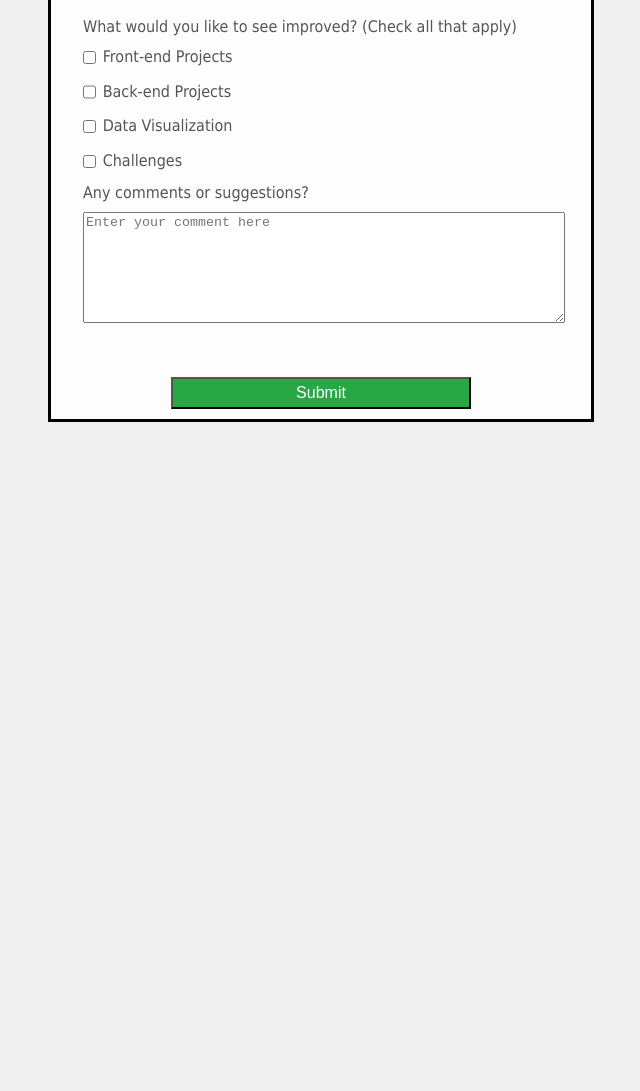
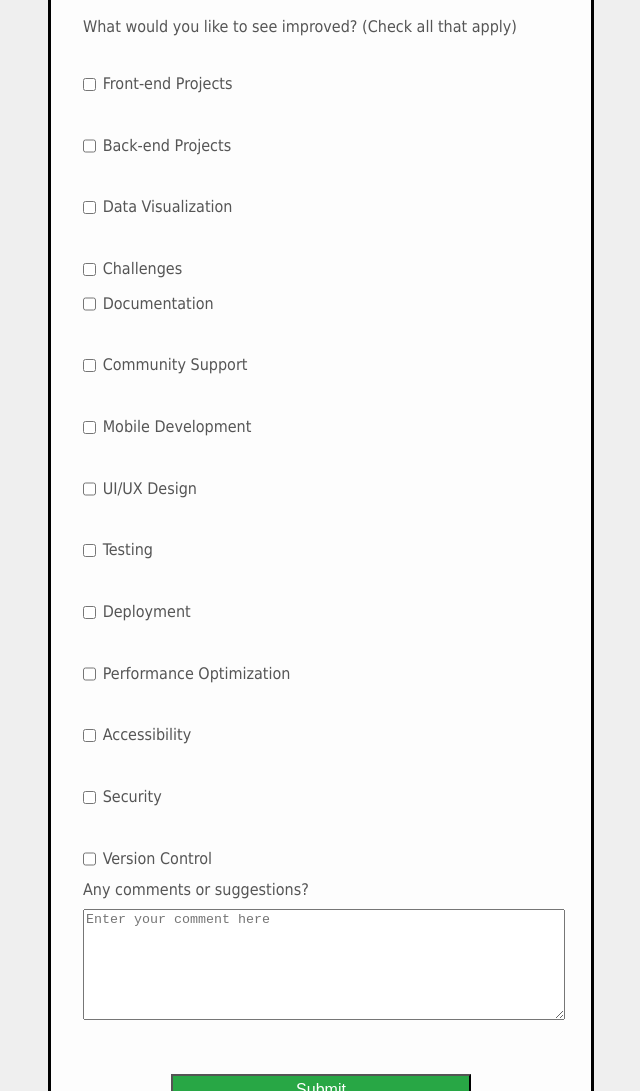
Before and after one commit to has6237/form-html-css, a plain HTML site: page index.html in a window 1280 px wide. Shown: the part 639-1730 px from the top of the page, without its empty margins (319-959 px from the left). Before the commit the page ends 1061 px from the top, so only its background shows below. Drawn offline with Linux system fonts and the light colour scheme.

Commit message:
Update index.html

```diff
--- a/index.html
+++ b/index.html
@@ -42,10 +42,20 @@
 
 <fieldset>
         <label>What would you like to see improved? (Check all that apply)</label>
-        <label for="Front-end Projects"> <input type="checkbox" value="1" id="Front-end Projects" class="inline1" />Front-end Projects</label>
-        <label for="Back-end Projects"> <input type="checkbox" value="2" id="Back-end Projects" class="inline1" />Back-end Projects</label>
-        <label for="Data Visualization"> <input type="checkbox" value="3" id="Data Visualization" class="inline1" />Data Visualization</label>
-        <label for="Challenges"> <input type="checkbox" value="4" id="Challenges" class="inline1" />Challenges</label>
+        <label for="Front-end Projects"> <input type="checkbox" value="1" id="Front-end Projects" class="inline1" />Front-end Projects</label>
+        <label for="Back-end Projects"> <input type="checkbox" value="2" id="Back-end Projects" class="inline1" />Back-end Projects</label>
+        <label for="Data Visualization"> <input type="checkbox" value="3" id="Data Visualization" class="inline1" />Data Visualization</label>
+        <label for="Challenges"> <input type="checkbox" value="4" id="Challenges" class="inline1" />Challenges</label>
+        <label for="Documentation"> <input type="checkbox" value="5" id="Documentation" class="inline1" />Documentation</label>
+        <label for="Community Support"> <input type="checkbox" value="6" id="Community Support" class="inline1" />Community Support</label>
+        <label for="Mobile Development"> <input type="checkbox" value="7" id="Mobile Development" class="inline1" />Mobile Development</label>
+        <label for="UI/UX Design"> <input type="checkbox" value="8" id="UI/UX Design" class="inline1" />UI/UX Design</label>
+        <label for="Testing"> <input type="checkbox" value="9" id="Testing" class="inline1" />Testing</label>
+        <label for="Deployment"> <input type="checkbox" value="10" id="Deployment" class="inline1" />Deployment</label>
+        <label for="Performance Optimization"> <input type="checkbox" value="11" id="Performance Optimization" class="inline1" />Performance Optimization</label>
+        <label for="Accessibility"> <input type="checkbox" value="12" id="Accessibility" class="inline1" />Accessibility</label>
+        <label for="Security"> <input type="checkbox" value="13" id="Security" class="inline1" />Security</label>
+        <label for="Version Control"> <input type="checkbox" value="14" id="Version Control" class="inline1" />Version Control</label>
 
         <label for="comment">Any comments or suggestions? <textarea id="comment" name="comment" rows="7" cols="80" placeholder="Enter your comment here"></textarea></label>
 </fieldset>
```
